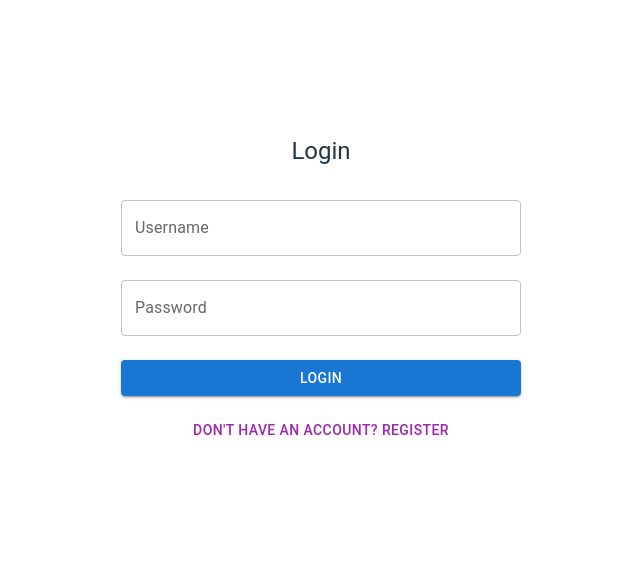
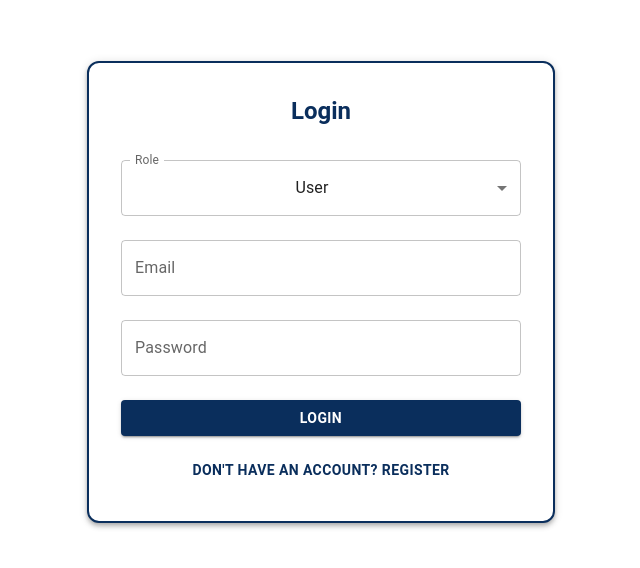
Before and after one commit to KeshanKaushalya/Patient_Management_System, a React (Vite) app in the folder patient_management_frontend/: page /login in a window 1280 px wide. Shown: the part 140-708 px from the top of the page, without its empty margins (319-959 px from the left). Built offline with nearby package versions, Linux system fonts and the light colour scheme.

Commit message:
Update LoginPage.jsx

```diff
--- a/patient_management_frontend/src/pages/LoginPage.jsx
+++ b/patient_management_frontend/src/pages/LoginPage.jsx
@@ -2,14 +2,24 @@ import React from 'react';
 import { useDispatch, useSelector } from 'react-redux';
 import { useNavigate } from 'react-router-dom';
 import { login } from '../store/slices/authSlice';
-import { Box, Button, TextField, Typography, Alert } from '@mui/material';
+import { Box, Button, TextField, Typography, Alert, MenuItem, Select, InputLabel, FormControl } from '@mui/material';
 import { useFormik } from 'formik';
 import * as Yup from 'yup';
+
+const roles = [
+  { value: 'USER', label: 'User' },
+  { value: 'ADMIN', label: 'Admin' },
+];
+
+const ADMIN_EMAIL = 'madusankakeshan782@gmail';
+const ADMIN_PASSWORD = 'Keshan@321';
 
 const LoginPage = () => {
   const dispatch = useDispatch();
   const navigate = useNavigate();
   const { loading, error } = useSelector((state) => state.auth);
+  const [role, setRole] = React.useState('USER');
+  const [adminError, setAdminError] = React.useState(null);
 
   const formik = useFormik({
     initialValues: { username: '', password: '' },
@@ -18,6 +28,19 @@ const LoginPage = () => {
       password: Yup.string().required('Required'),
     }),
     onSubmit: async (values) => {
+      setAdminError(null);
+      if (role === 'ADMIN') {
+        if (values.username === ADMIN_EMAIL && values.password === ADMIN_PASSWORD) {
+          // Simulate admin login
+          localStorage.setItem('token', 'admin-token');
+          localStorage.setItem('role', 'ADMIN');
+          navigate('/admin');
+          return;
+        } else {
+          setAdminError('Invalid admin credentials');
+          return;
+        }
+      }
       const result = await dispatch(login(values));
       if (result.meta.requestStatus === 'fulfilled') {
         navigate('/');
@@ -26,13 +49,24 @@ const LoginPage = () => {
   });
 
   return (
-    <Box maxWidth={400} mx="auto" mt={8}>
-      <Typography variant="h5" mb={2}>Login</Typography>
+    <Box maxWidth={400} mx="auto" mt={8} sx={{ background: '#fff', borderRadius: 3, boxShadow: 4, p: 4, border: '2px solid #0a2e5c' }}>
+      <Typography variant="h5" mb={2} sx={{ color: '#0a2e5c', fontWeight: 700 }}>Login</Typography>
       <form onSubmit={formik.handleSubmit}>
+        <FormControl fullWidth margin="normal">
+          <InputLabel id="role-label">Role</InputLabel>
+          <Select
+            labelId="role-label"
+            value={role}
+            label="Role"
+            onChange={e => setRole(e.target.value)}
+          >
+            {roles.map(r => <MenuItem key={r.value} value={r.value}>{r.label}</MenuItem>)}
+          </Select>
+        </FormControl>
         <TextField
           fullWidth
           margin="normal"
-          label="Username"
+          label="Email"
           name="username"
           value={formik.values.username}
           onChange={formik.handleChange}
@@ -50,19 +84,19 @@ const LoginPage = () => {
           error={formik.touched.password && Boolean(formik.errors.password)}
           helperText={formik.touched.password && formik.errors.password}
         />
+        {adminError && <Alert severity="error">{adminError}</Alert>}
         {error && <Alert severity="error">{error.message || 'Login failed'}</Alert>}
         <Button
           type="submit"
           variant="contained"
-          color="primary"
           fullWidth
-          sx={{ mt: 2 }}
+          sx={{ mt: 2, background: '#0a2e5c', color: '#fff', fontWeight: 700, '&:hover': { background: '#bfa046' } }}
           disabled={loading}
         >
           {loading ? 'Logging in...' : 'Login'}
         </Button>
       </form>
-      <Button color="secondary" fullWidth sx={{ mt: 2 }} onClick={() => navigate('/register')}>
+      <Button color="secondary" fullWidth sx={{ mt: 2, color: '#0a2e5c', fontWeight: 700 }} onClick={() => navigate('/register')}>
         Don&apos;t have an account? Register
       </Button>
     </Box>
```
